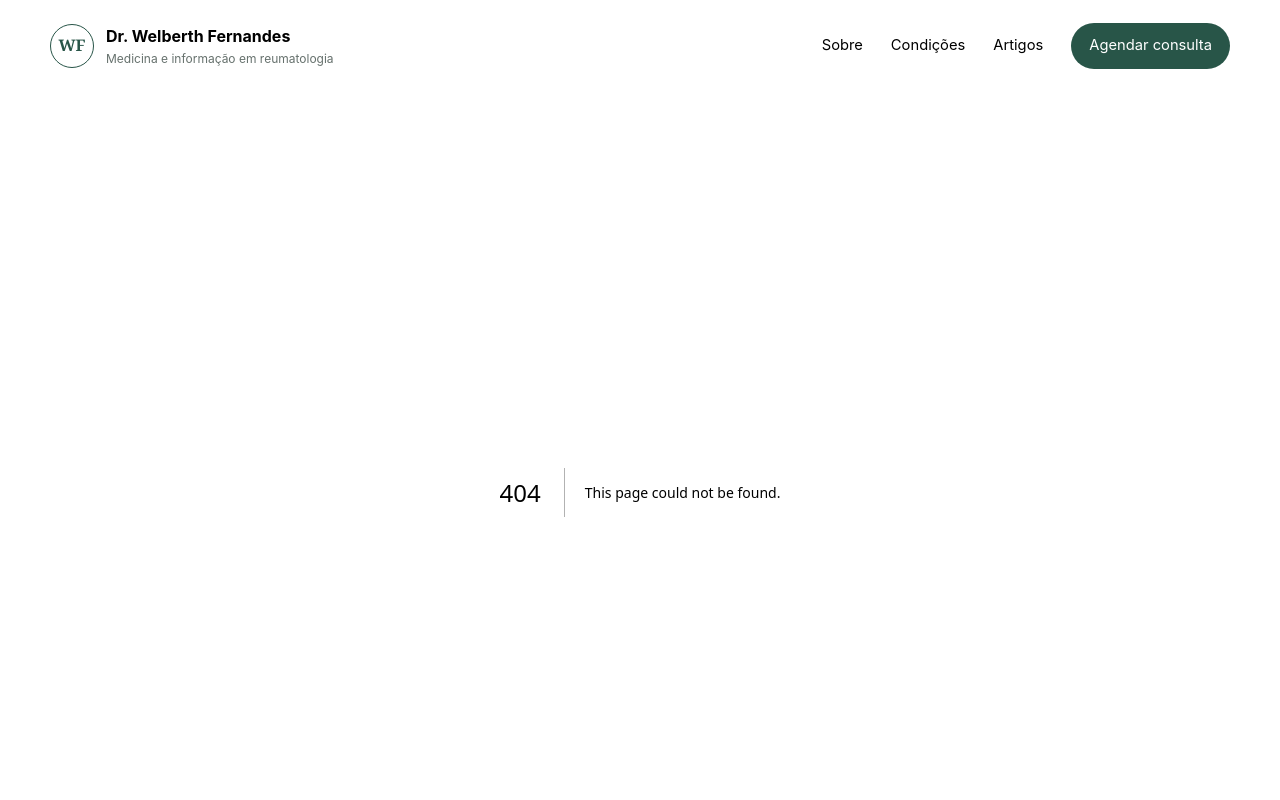
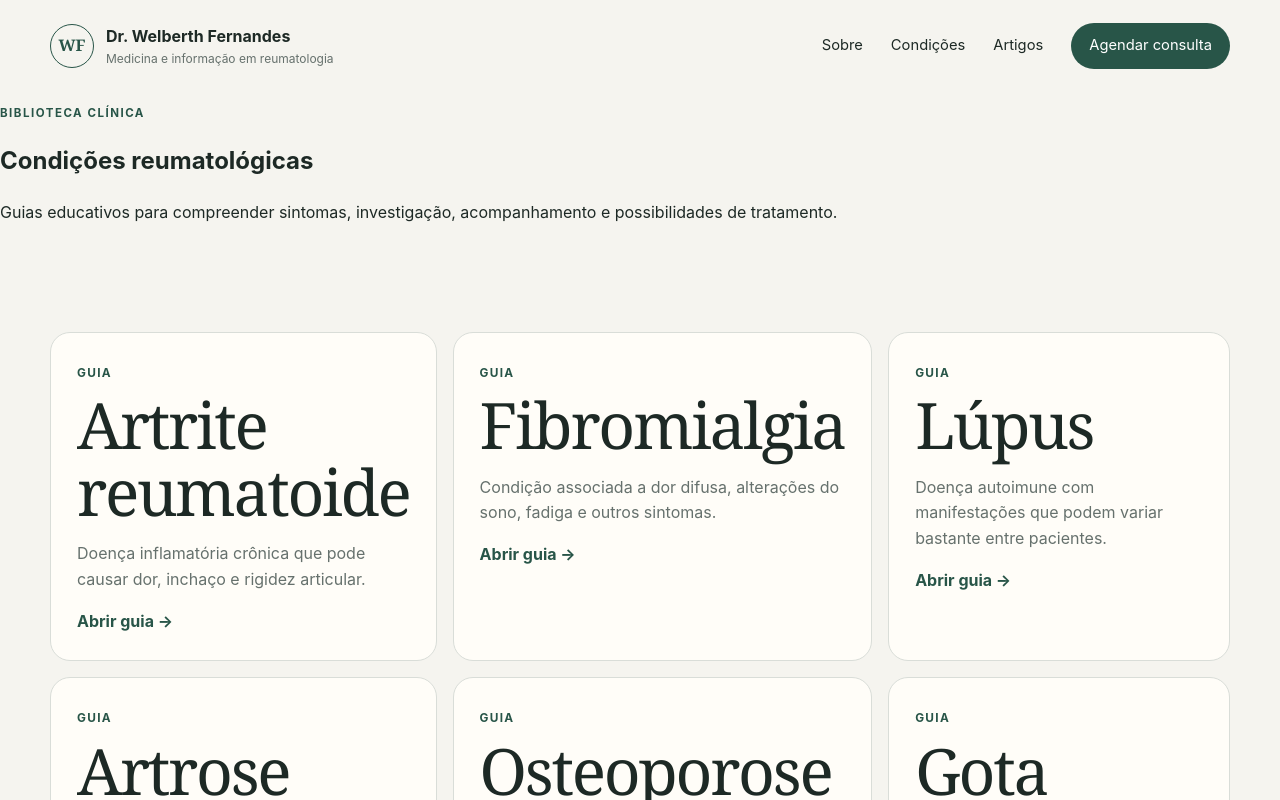
Before and after one commit to Zoqvera/Dr.-Welberth, a Next.js app: page /doencas in a window 1280 px wide. Before the commit this address had no page. Shown: the top 800 px of the page. Built offline with nearby package versions, Linux system fonts and the light colour scheme.

Commit message:
Add conditions index page

```diff
--- /dev/null
+++ b/app/doencas/page.tsx
@@ -0,0 +1,35 @@
+import type { Metadata } from "next";
+import Link from "next/link";
+import { conditions } from "../content";
+
+export const metadata: Metadata = {
+  title: "Doenças reumatológicas",
+  description: "Guias introdutórios sobre doenças e condições reumatológicas.",
+};
+
+export default function DoencasPage() {
+  return (
+    <main className="inner-page">
+      <section className="page-hero compact">
+        <p className="eyebrow">Biblioteca clínica</p>
+        <h1>Condições reumatológicas</h1>
+        <p className="lead">
+          Guias educativos para compreender sintomas, investigação, acompanhamento e possibilidades de tratamento.
+        </p>
+      </section>
+
+      <section className="section flush-top">
+        <div className="card-grid">
+          {conditions.map((condition) => (
+            <article className="condition-card" key={condition.slug}>
+              <span>Guia</span>
+              <h2>{condition.name}</h2>
+              <p>{condition.summary}</p>
+              <Link href={`/doencas/${condition.slug}`}>Abrir guia →</Link>
+            </article>
+          ))}
+        </div>
+      </section>
+    </main>
+  );
+}
```
